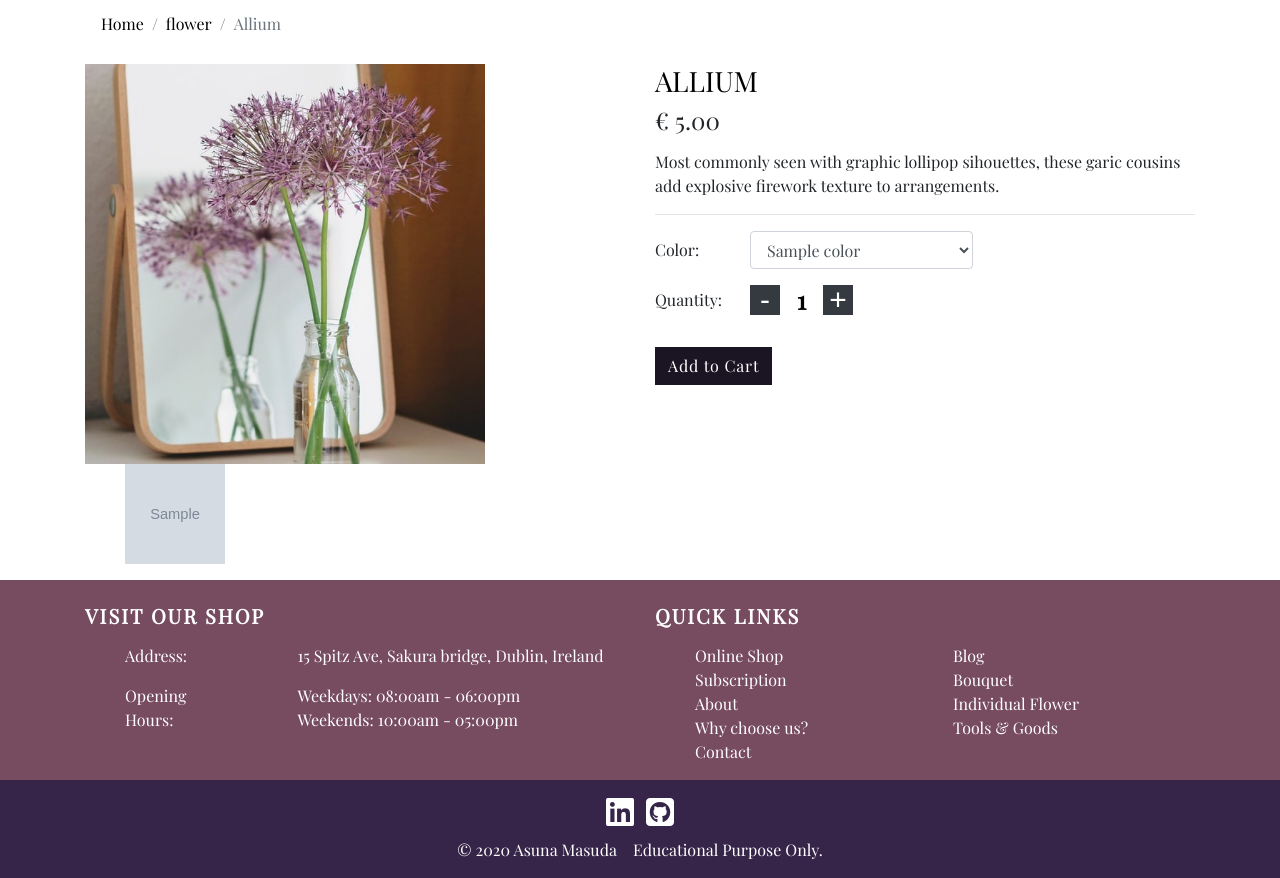
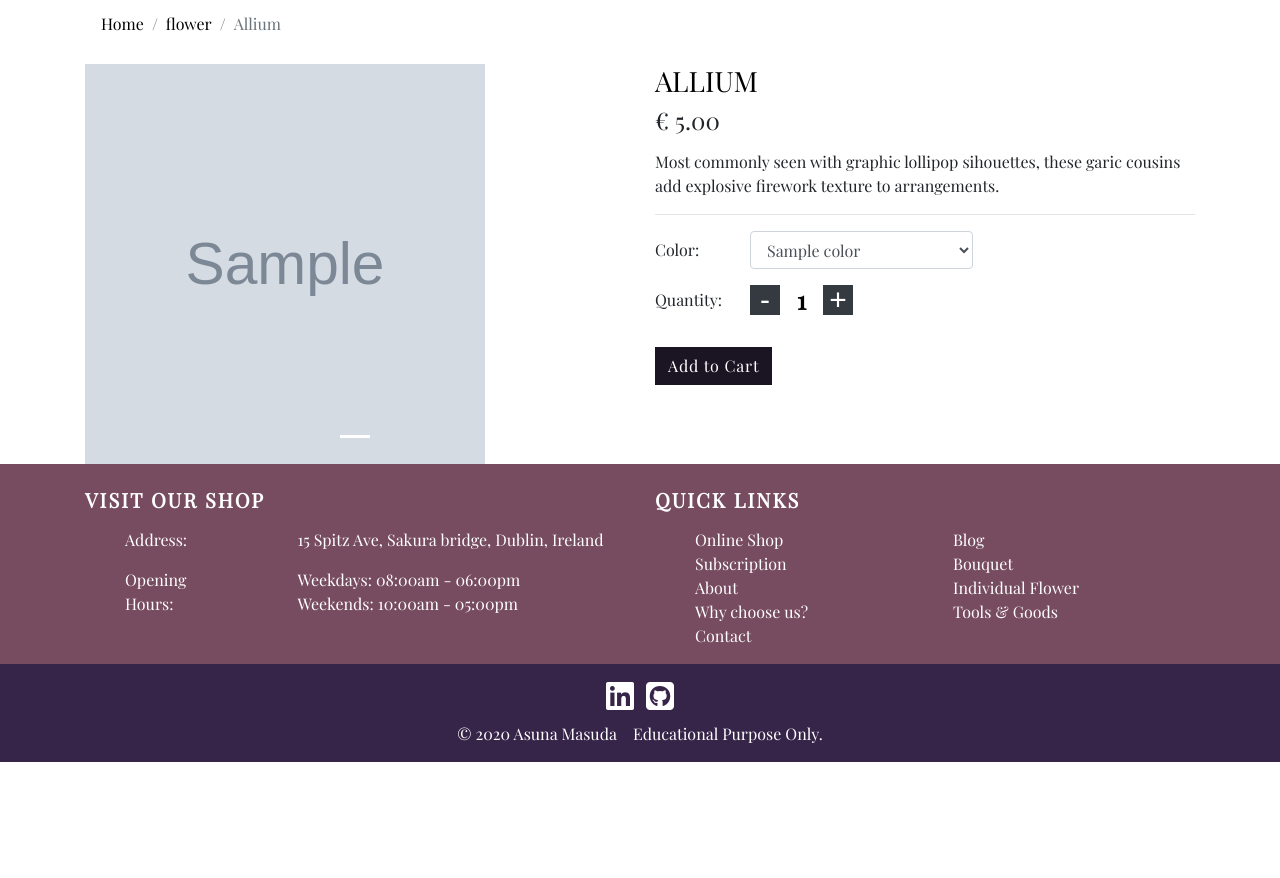
Before and after one commit to AsunaMasuda/FloweryDays, a Django app: page /products/1/ in a window 1280 px wide. Shown: the part 165-1043 px from the top of the page. After the commit the page ends 927 px from the top, so only its background shows below. Run offline with Django 3.2, Linux system fonts and the light colour scheme; data comes from the database, SQL or seed files in the repository; tables that the repository leaves empty hold one stand-in row (values such as "Sample post"); grey boxes marked "Sample" are stand-in pictures; parts of the project's set-up code (start-up, migrations or seed data) failed here and were passed over; some libraries are stand-ins or nearby versions.

Commit message:
Add a carousel for viewing different color products to single_product.html

```diff
--- a/products/templates/products/single_product.html
+++ b/products/templates/products/single_product.html
@@ -11,12 +11,39 @@
     </div>
     <div class="row">
         <div class="col-md-6">
-            <img src="{{ product.product_image.url }}" class="single-product-img"/>
-            <ul>
+            <div class="carousel carousel-extension slide article-slide ml-auto mr-auto"
+            data-interval="false" id="article-photo-carousel">
+                <!-- Indicators -->
+                <ol class="carousel-indicators">
                 {% for image in images %}
-                    <li><img src="{{ image.image.url }}" class="single-subproduct-img" alt=""></li>
-               {% endfor %}
-           </ul>
+                  {% if forloop.first %}
+                    <li class="active" data-slide-to="0" data-target="#article-photo-carousel">
+                    <img alt="" src="{{ image.image.url }}">
+                    </li>
+                  {% else %}
+                    <li class="" data-slide-to="{{ forloop.counter0 }}" data-target="#article-photo-carousel">
+                    <img alt="" src="{{ image.image.url }}">
+                    </li>
+                  {% endif %}
+                {% endfor %}
+                </ol>
+                <!-- Wrapper for slides -->
+                <div class="carousel-extension">
+                    <div class="carousel-inner cont-slider">
+                    {% for image in images %}
+                        {% if forloop.first %}
+                            <div class="carousel-item active">
+                            <img alt="" title="" src="{{ image.image.url }}" class="single-product-img">
+                            </div>
+                        {% else %}
+                            <div class="carousel-item">
+                            <img alt="" title="" src="{{ image.image.url }}" class="single-product-img">
+                            </div>
+                        {% endif %}
+                    {% endfor %}
+                    </div>
+                </div>
+            </div>
         </div>
         <div class="col-md-6">
             <h3 class="product-title">{{ product.name }}</h3>
```
